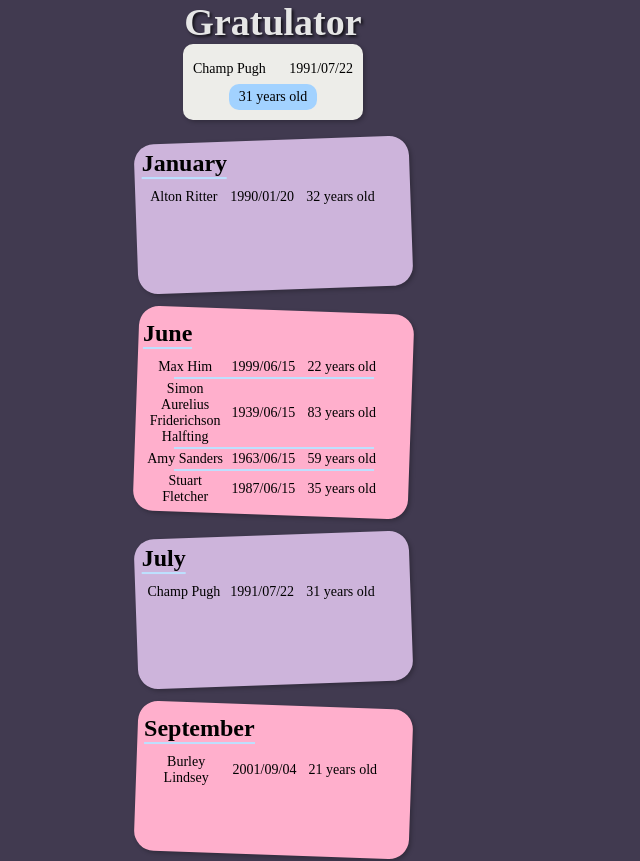
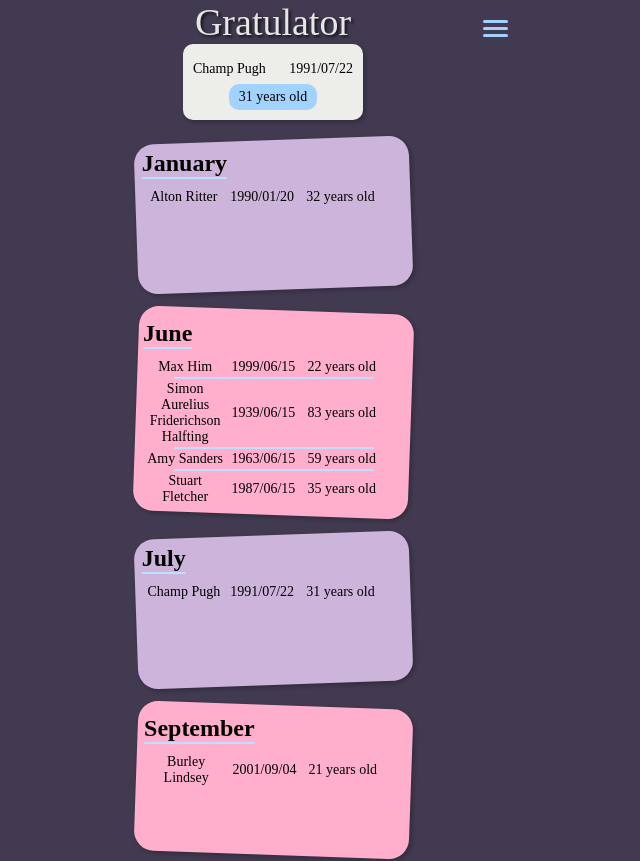
Before and after one commit to tobiaserich/gratulator, a React (Create React App) app: page / in a window 1280 px wide. Shown: the top 861 px of the page, without its empty margins (367-1007 px from the left). Built offline with nearby package versions, Linux system fonts and the light colour scheme; a web font is replaced by a local one.

Commit message:
Add burgerMenu and mainMenu dummy to main page

```diff
--- a/src/pages/Main.js
+++ b/src/pages/Main.js
@@ -4,9 +4,16 @@ import MonthlyBirthdayList from "../components/MonthlyBirthdayList";
 import NextBirthday from "../components/NextBirthday";
 import getNextBirthday from "../helper/getNextBirthday";
 import sortBirthdays from "../helper/sortBirthdays";
+import MainMenu from "../components/MainMenu";
 
-const Header = styled("h1")`
+const Header = styled("div")`
+  display: flex;
+  width: 100%;
+  flex-direction: row;
+  justify-content: center;
+  align-items: center;
   text-align: center;
+  position: relative;
   color: #e6e6e6;
   margin-top: 0;
   margin-bottom: 0;
@@ -109,7 +116,9 @@ const Main = () => {
   };
   return (
     <>
-      <Header>Gratulator</Header>
+      <Header>
+        Gratulator <MainMenu />
+      </Header>
       <NextBirthday birthdayList={nextBirthday} />
       {IterateTroughMonths()}
     </>
```
